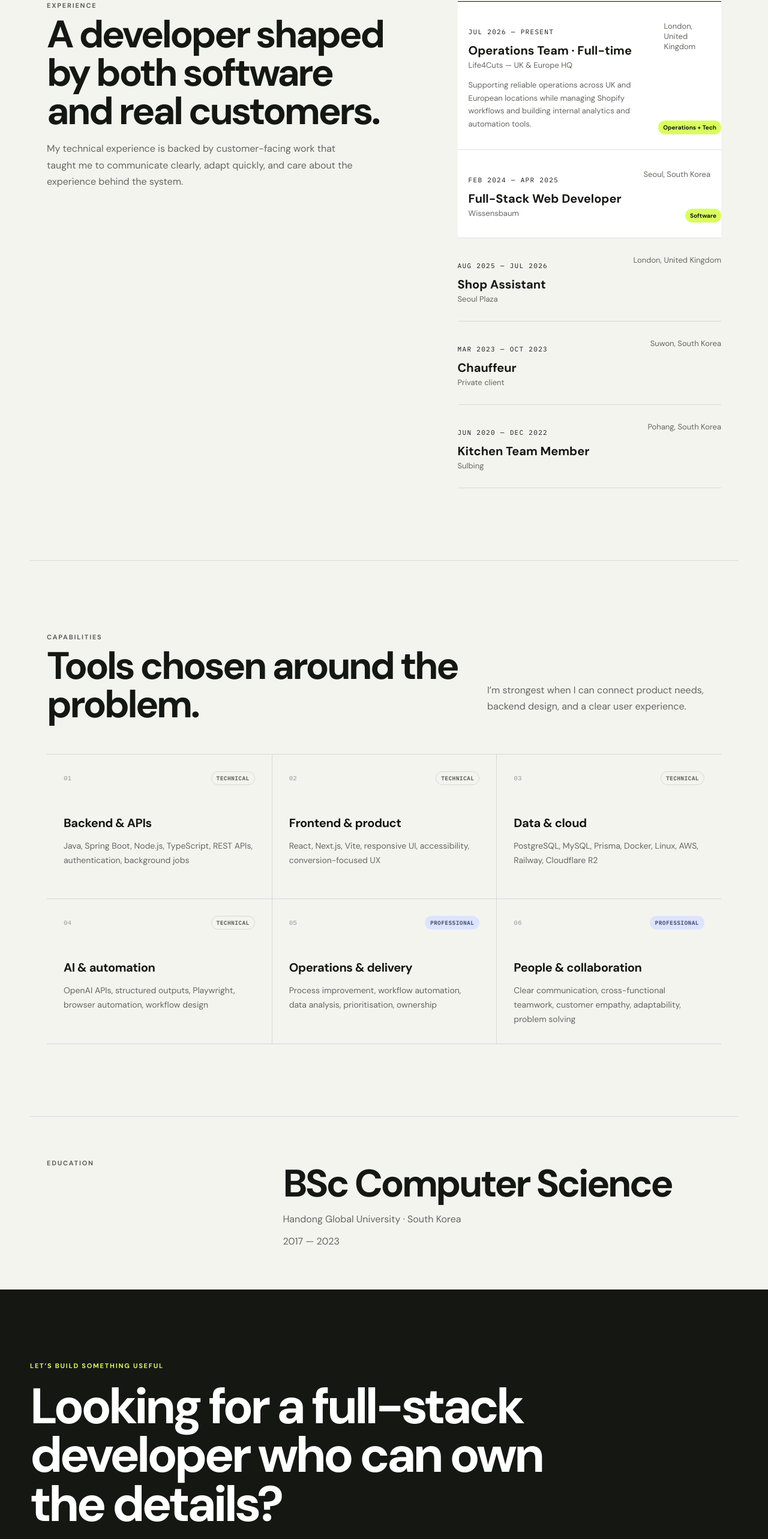
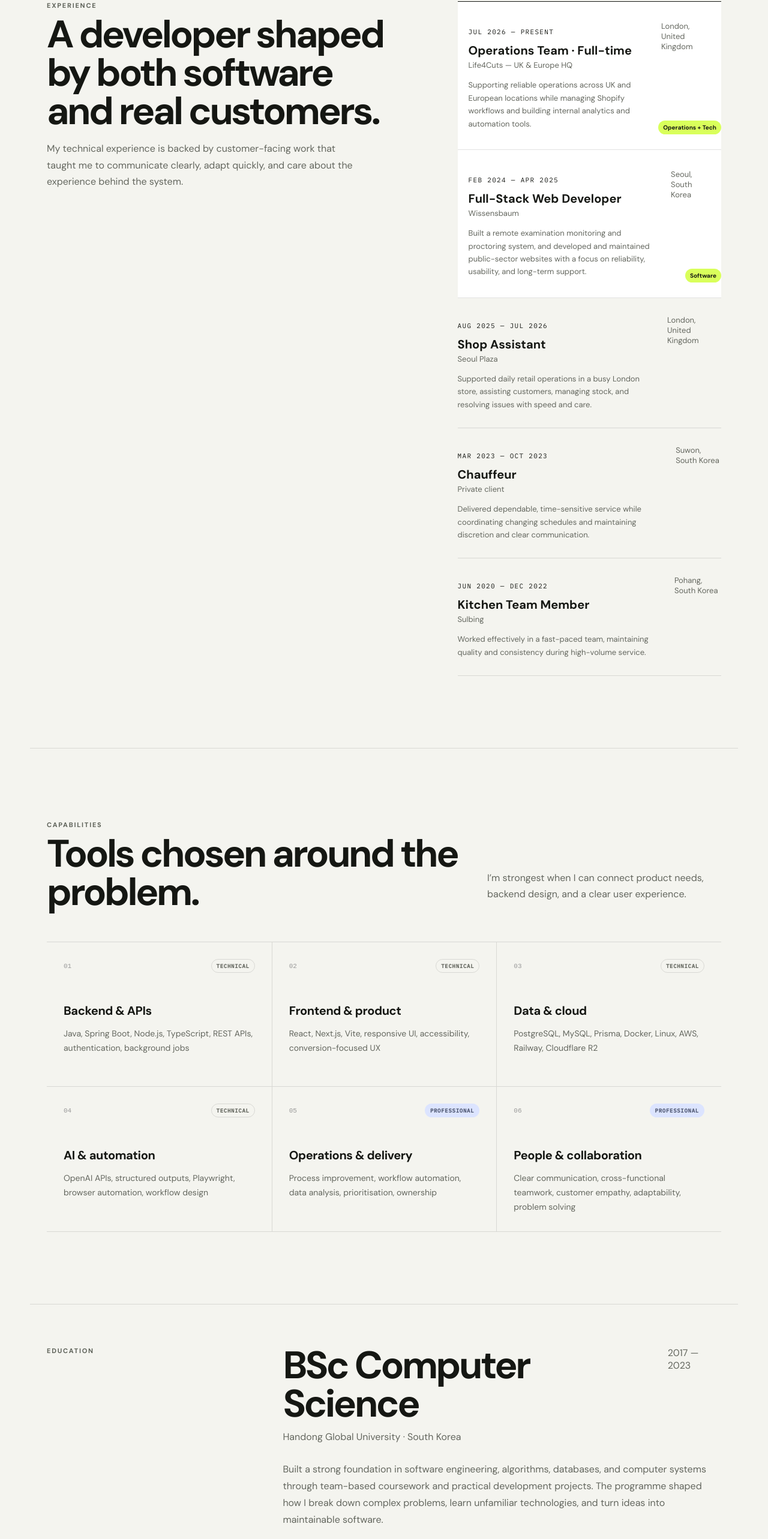
Before and after one commit to YuSangGon/portfolio_website, a React (Vite) app: page / in a window 1280 px wide. Shown: the part 2132-4698 px from the top of the page at 60% size. Built offline with nearby package versions, Linux system fonts and the light colour scheme.

Commit message:
edit education and experience

```diff
--- a/src/App.jsx
+++ b/src/App.jsx
@@ -10,10 +10,10 @@ const links = {
 
 const experience = [
   { company: "Life4Cuts — UK & Europe HQ", role: "Operations Team · Full-time", location: "London, United Kingdom", period: "Jul 2026 — Present", relevant: true, description: "Supporting reliable operations across UK and European locations while managing Shopify workflows and building internal analytics and automation tools." },
-  { company: "Wissensbaum", role: "Full-Stack Web Developer", location: "Seoul, South Korea", period: "Feb 2024 — Apr 2025", relevant: true },
-  { company: "Seoul Plaza", role: "Shop Assistant", location: "London, United Kingdom", period: "Aug 2025 — Jul 2026" },
-  { company: "Private client", role: "Chauffeur", location: "Suwon, South Korea", period: "Mar 2023 — Oct 2023" },
-  { company: "Sulbing", role: "Kitchen Team Member", location: "Pohang, South Korea", period: "Jun 2020 — Dec 2022" },
+  { company: "Wissensbaum", role: "Full-Stack Web Developer", location: "Seoul, South Korea", period: "Feb 2024 — Apr 2025", relevant: true, description: "Built a remote examination monitoring and proctoring system, and developed and maintained public-sector websites with a focus on reliability, usability, and long-term support." },
+  { company: "Seoul Plaza", role: "Shop Assistant", location: "London, United Kingdom", period: "Aug 2025 — Jul 2026", description: "Supported daily retail operations in a busy London store, assisting customers, managing stock, and resolving issues with speed and care." },
+  { company: "Private client", role: "Chauffeur", location: "Suwon, South Korea", period: "Mar 2023 — Oct 2023", description: "Delivered dependable, time-sensitive service while coordinating changing schedules and maintaining discretion and clear communication." },
+  { company: "Sulbing", role: "Kitchen Team Member", location: "Pohang, South Korea", period: "Jun 2020 — Dec 2022", description: "Worked effectively in a fast-paced team, maintaining quality and consistency during high-volume service." },
 ];
 
 const capabilities = [
@@ -80,7 +80,14 @@ function App() {
           <div className="capability-grid">{capabilities.map((group, index) => <article key={group.title}><div className="capability-meta"><span>0{index + 1}</span><span className={`skill-type skill-type-${group.type.toLowerCase()}`}>{group.type}</span></div><h3>{group.title}</h3><p>{group.items}</p></article>)}</div>
         </section>
 
-        <section className="section education-section"><p className="eyebrow">Education</p><div><h2>BSc Computer Science</h2><p>Handong Global University · South Korea</p><span>2017 — 2023</span></div></section>
+        <section className="section education-section">
+          <p className="eyebrow">Education</p>
+          <div className="education-content">
+            <div className="education-heading"><div><h2>BSc Computer Science</h2><p>Handong Global University · South Korea</p></div><span>2017 — 2023</span></div>
+            <p className="education-description">Built a strong foundation in software engineering, algorithms, databases, and computer systems through team-based coursework and practical development projects. The programme shaped how I break down complex problems, learn unfamiliar technologies, and turn ideas into maintainable software.</p>
+            <div className="education-topics"><span>Software Engineering</span><span>Algorithms</span><span>Databases</span><span>Computer Systems</span><span>Team Projects</span></div>
+          </div>
+        </section>
 
         <section id="contact" className="contact-section"><p className="eyebrow">Let’s build something useful</p><h2>Looking for a full-stack developer who can own the details?</h2><p>I’m available for software engineering opportunities in London and open to conversations with teams building meaningful products.</p><div className="contact-actions"><a className="button light" href={links.email}>Email me <Arrow /></a><a href={links.linkedin} target="_blank" rel="noreferrer">LinkedIn <Arrow /></a><a href={links.github} target="_blank" rel="noreferrer">GitHub <Arrow /></a></div></section>
       </main>
```
Also changed, not shown: src/App.css.
